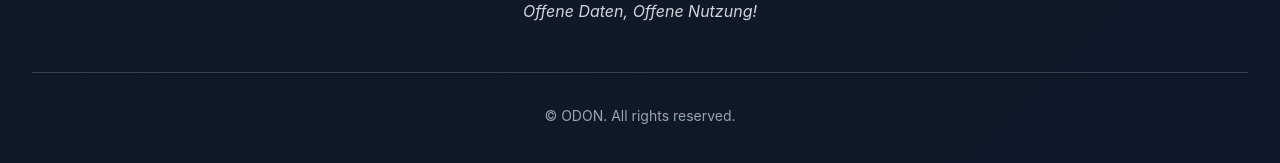
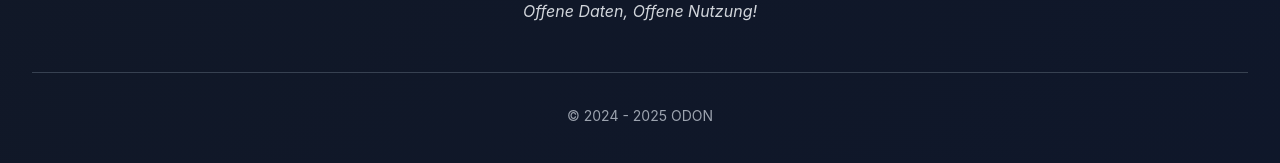
Before and after one commit to verein-odon/verein-odon.github.io, a Jekyll site: the page built from docs/_layouts/home.html, in a window 1280 px wide and 900 px high, scrolled down 917 px. Shown: the part 710-873 px from the top of the window. Built offline with Jekyll 4.4.1, drawn with Linux system fonts in a browser that asks for light colours.

Commit message:
Footer: refined copyright

```diff
--- a/docs/_includes/footer.html
+++ b/docs/_includes/footer.html
@@ -11,7 +11,7 @@
         </div>
       </div>
       <div class="footer-bottom">
-        <p>&copy; <span id="year"></span> ODON. All rights reserved.</p>
+        <p>&copy; <span id="year"></span>2024 - 2025 ODON</p>
       </div>
     </div>
   </footer>
```
